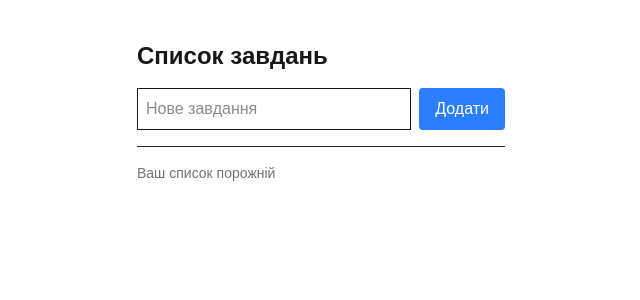
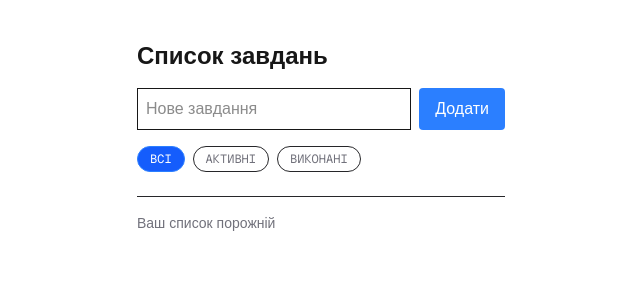
Before and after one commit to AgmarDev/Next-Tasker, a Next.js app: page / in a window 1280 px wide. Shown: the top 300 px of the page, without its empty margins (319-959 px from the left). Built offline with nearby package versions, Linux system fonts and the light colour scheme.

Commit message:
feat: add task filter (всi/активні/виконані)

```diff
--- a/app/page.tsx
+++ b/app/page.tsx
@@ -39,19 +39,24 @@ interface TodoItemProps {
   onCancel: () => void;
 }
 
+type FilterType = "всі" | "активні" | "виконані";
+
 export default function TodoPage() {
   //Tasks list state
   const [todos, setTodos] = useState<Todo[]>([]);
 
   //Task text state
-  const [inputValue, setInputValue] = useState("");
+  const [inputValue, setInputValue] = useState<string>("");
 
   //Eding states
   const [editingId, setEditingId] = useState<string | null>(null);
-  const [editText, setEditText] = useState("");
+  const [editText, setEditText] = useState<string>("");
 
   //Loading state
-  const [isLoading, setIsLoading] = useState(true);
+  const [isLoading, setIsLoading] = useState<boolean>(true);
+
+  //Filter state
+  const [filter, setFilter] = useState<FilterType>("всі");
 
   //Load from loacal
   useEffect(() => {
@@ -110,6 +115,12 @@ export default function TodoPage() {
     setEditingId(null);
   };
 
+  const filteredTodos = todos.filter((todo) => {
+    if (filter === "активні") return !todo.completed;
+    if (filter === "виконані") return todo.completed;
+    return true;
+  });
+
   return (
     <main className="p-10 max-w-md mx-auto">
       <h1 className="text-2xl font-bold mb-4">Список завдань</h1>
@@ -120,6 +131,22 @@ export default function TodoPage() {
         addTodo={addTodo}
       />
 
+      <div className="flex gap-2 mb-6 text-xs font-mono">
+        {(["всі", "активні", "виконані"] as FilterType[]).map((f) => (
+          <button
+            key={f}
+            onClick={() => setFilter(f)}
+            className={`px-3 py-1 rounded-full border transition-all ${
+              filter === f
+                ? "bg-blue-600 border-blue-500 text-white"
+                : "border-zinc-800 text-zinc-500 hover:border-zinc-600"
+            }`}
+          >
+            {f.toUpperCase()}
+          </button>
+        ))}
+      </div>
+
       {isLoading ? (
         <div className="flex items-center gap-2 text-zinc-500 font-mono text-sm animate-pulse">
           <div className="w-2 h-2 bg-blue-500 rounded-full"></div>
@@ -127,7 +154,7 @@ export default function TodoPage() {
         </div>
       ) : (
         <TodoList
-          todos={todos}
+          todos={filteredTodos}
           editingId={editingId}
           editText={editText}
           setEditText={setEditText}
```
